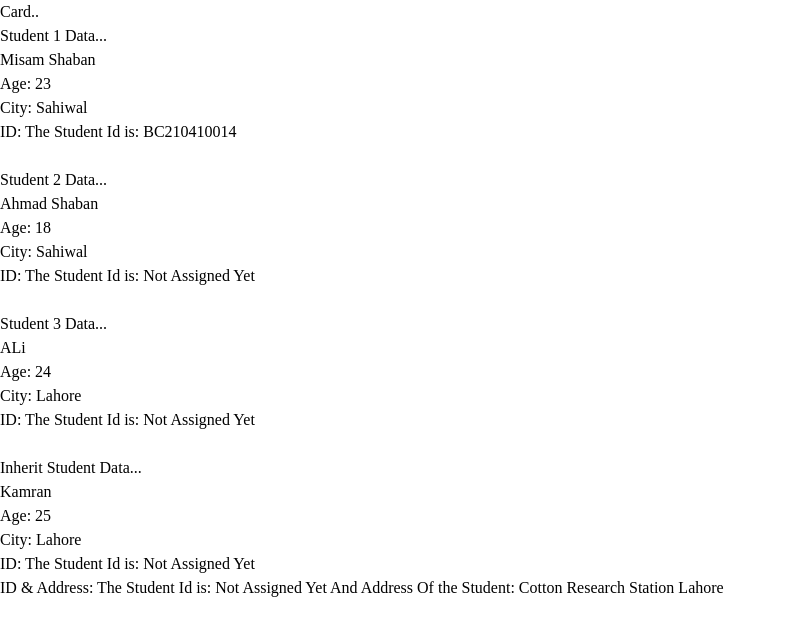
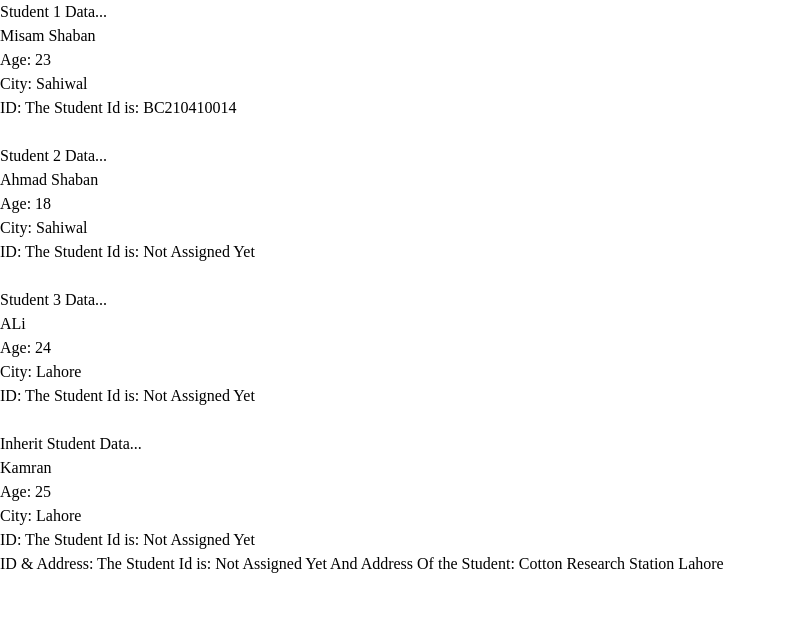
Before and after one commit to Misam-Shaban/Learning-React, a React (Vite) app in the folder React With Js/: page / in a window 1280 px wide. Shown: the top 636 px of the page, without its empty margins (0-786 px from the left). Built offline with nearby package versions, Linux system fonts and the light colour scheme.

Commit message:
Arrow Function And It's Behavior With this keyword

```diff
--- a/React With Js/src/App.jsx
+++ b/React With Js/src/App.jsx
@@ -1,11 +1,13 @@
+import ArrowFuucWithThis from "./ArrowFunc.jsx";
 import Card from "./card.jsx";
 import Extands from "./extands.jsx";
 
 function App() {
   return (
    <>
-   <Card/>
+   {/* <Card/> */}
    <Extands/>
+   <ArrowFuucWithThis/>
    </>
   );
 };
--- /dev/null
+++ b/React With Js/src/ArrowFunc.jsx
@@ -0,0 +1,10 @@
+function ArrowFuucWithThis(){
+    return(
+        <>
+
+ </>
+    );
+};
+
+
+export default ArrowFuucWithThis;
```
